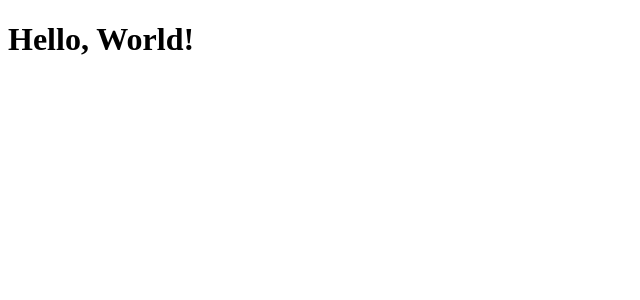
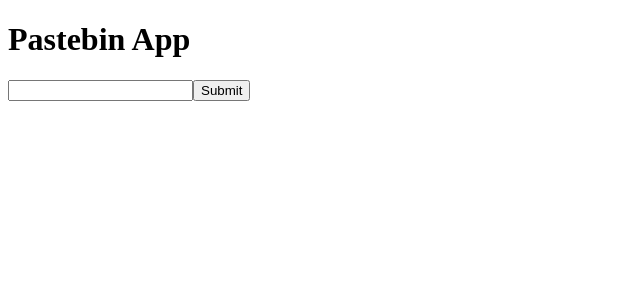
Before and after one commit to mat-academy/Mat-AnnaZeri-Pastebin-Frontend, a React (Create React App) app: page / in a window 1280 px wide. Shown: the top 300 px of the page, without its empty margins (0-640 px from the left). Built offline with nearby package versions, Linux system fonts and the light colour scheme; the HTML template or start-up script is replaced by a standard one.

Commit message:
set up submit text

```diff
--- a/src/App.tsx
+++ b/src/App.tsx
@@ -1,7 +1,10 @@
-import { greet } from "./utils/greet";
 
 function App(): JSX.Element {
-  return <h1>{greet("World")}</h1>;
+  return <>
+  <h1>Pastebin App</h1>
+  <input/>
+  <button>Submit</button>
+  </>;
 }
 
 export default App;
```
